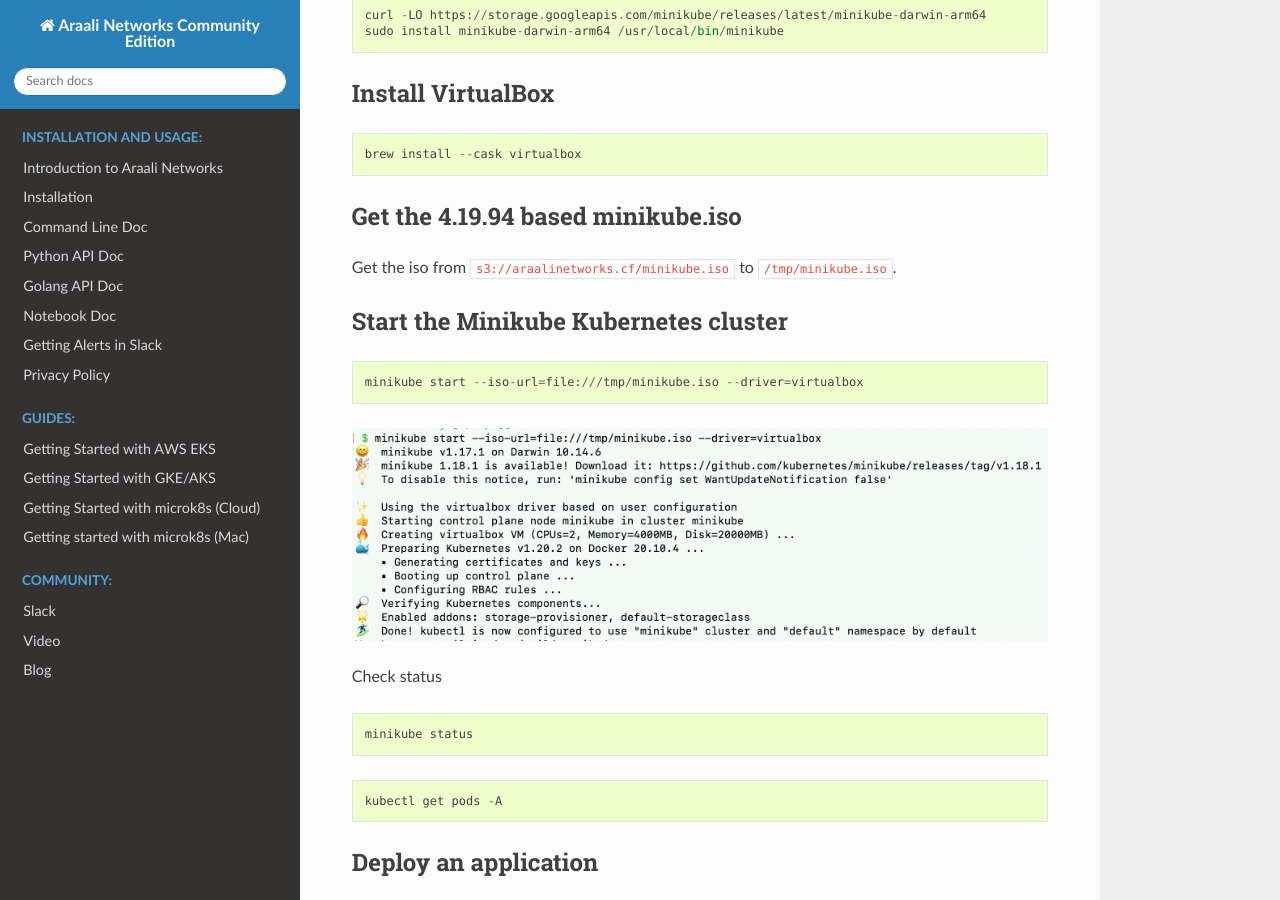
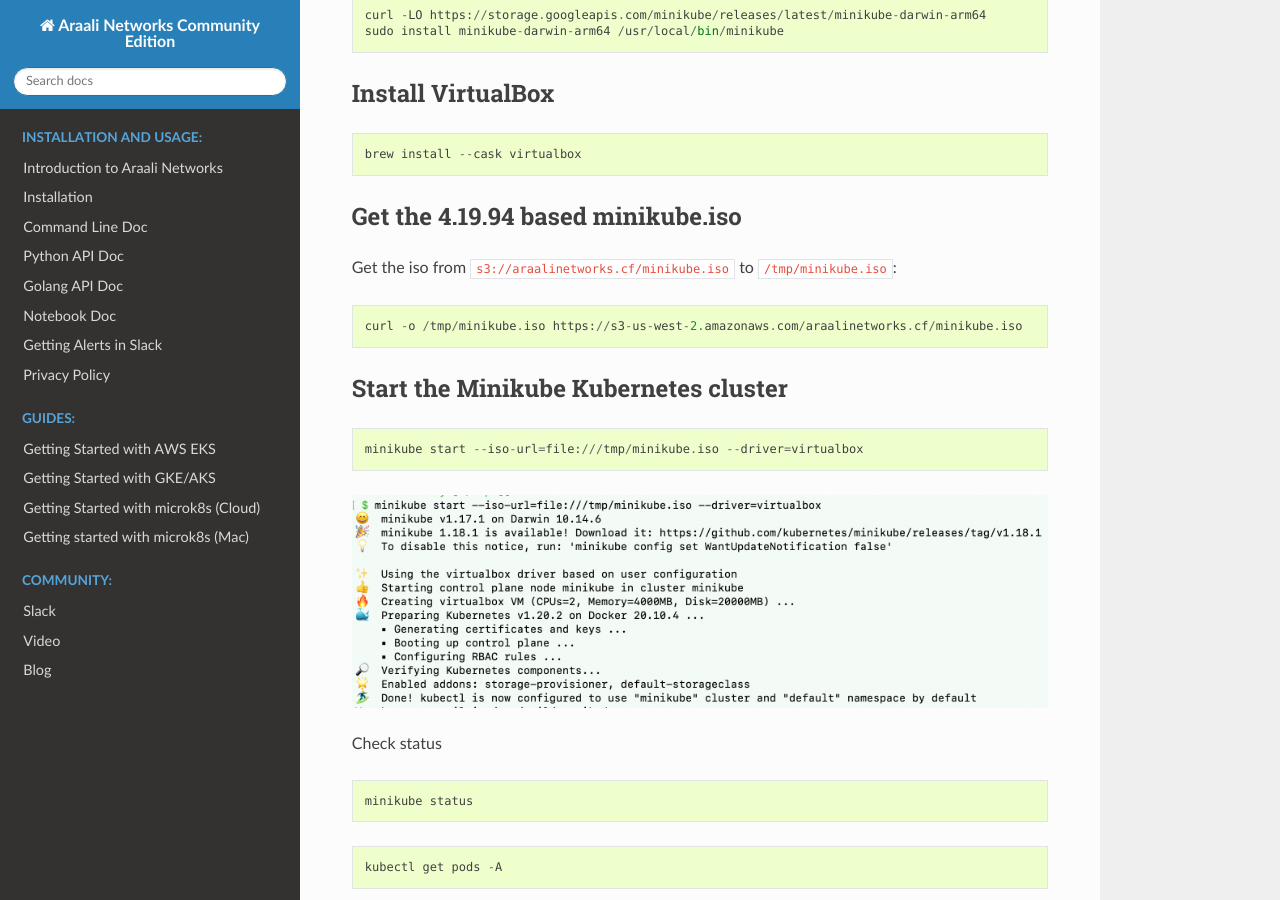
Before and after one commit to araalinetworks/api, a Sphinx documentation site: the page built from doc/source/guide_getting_started_minikube_macbook.rst, in a window 1280 px wide and 900 px high, scrolled down 914 px. Built offline with Sphinx 7.4.7 and the Read the Docs theme 2.0.0, drawn with Linux system fonts in a browser that asks for light colours.

Commit message:
Add curl for minikube.iso

```diff
--- a/doc/source/guide_getting_started_minikube_macbook.rst
+++ b/doc/source/guide_getting_started_minikube_macbook.rst
@@ -50,7 +50,9 @@
 Get the 4.19.94 based minikube.iso
 **********************************
 
-Get the iso from ``s3://araalinetworks.cf/minikube.iso`` to ``/tmp/minikube.iso``.
+Get the iso from ``s3://araalinetworks.cf/minikube.iso`` to ``/tmp/minikube.iso``::
+
+   curl -o /tmp/minikube.iso https://s3-us-west-2.amazonaws.com/araalinetworks.cf/minikube.iso
 
 Start the Minikube Kubernetes cluster
 *************************************
```
